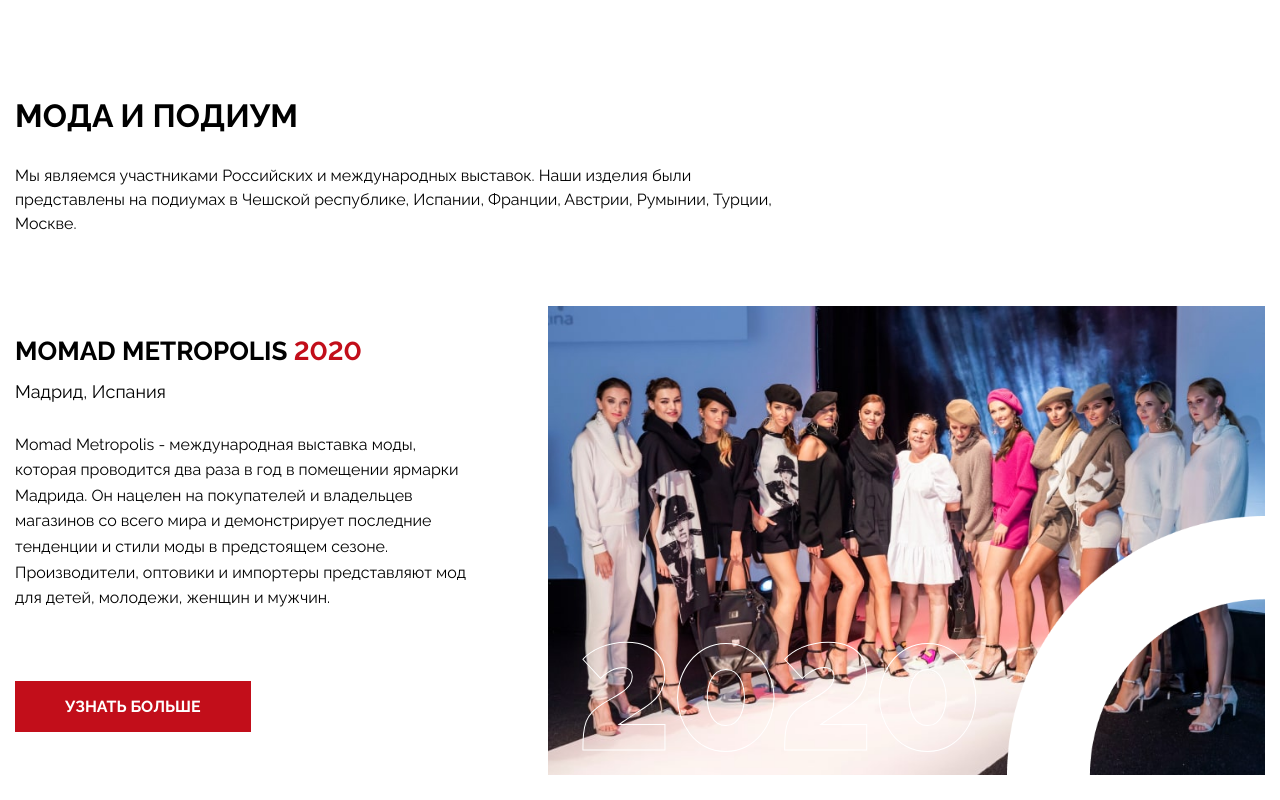
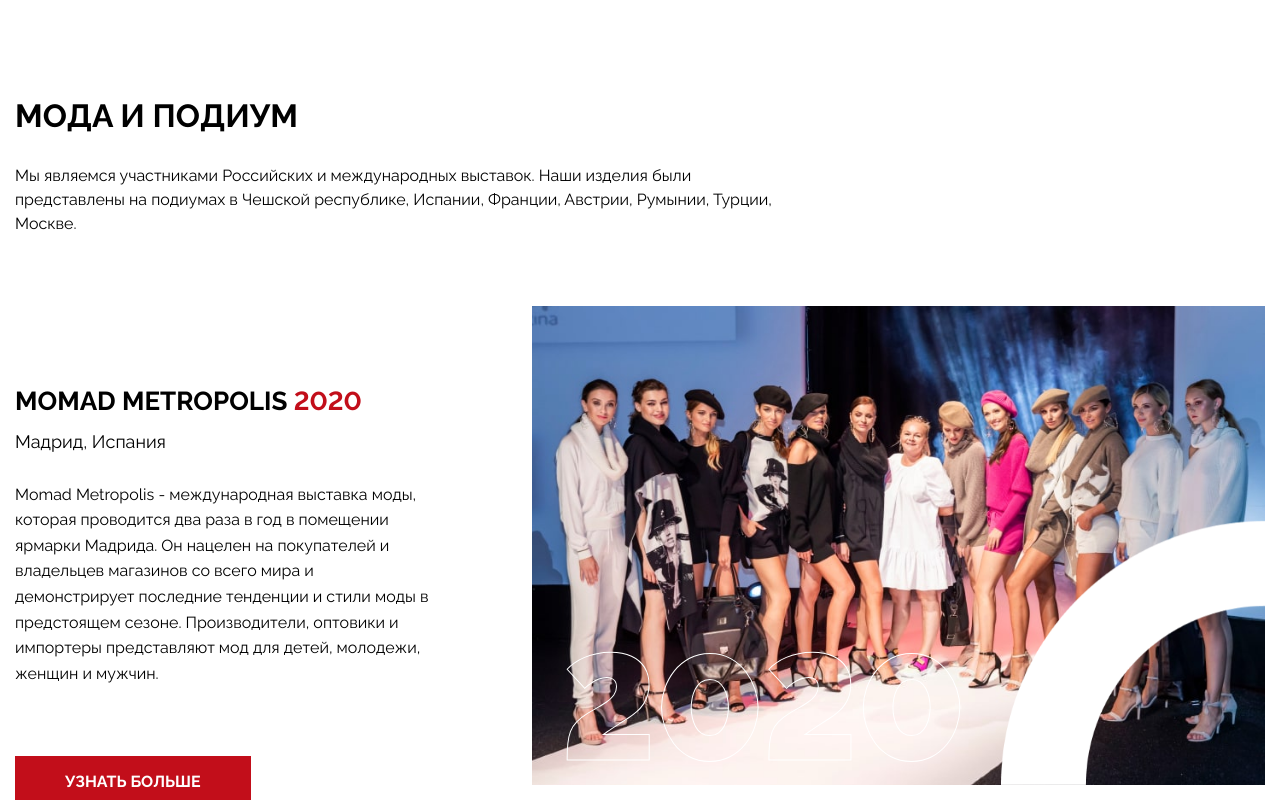
Before and after one commit to iv-tsim/levelpro, a plain HTML site: page index.html in a window 1280 px wide. Shown: the part 2000-2800 px from the top of the page. Drawn offline with Linux system fonts and the light colour scheme.

Commit message:
fashion redone

```diff
--- a/index.html
+++ b/index.html
@@ -152,22 +152,35 @@
                 <div class="container fashion-container">
                     <h2 class="title title_big fashion-title">Мода и подиум</h2>
                     <p class="fashion-text">Мы являемся участниками Российских и международных выставок. Наши изделия были представлены на подиумах в Чешской республике, Испании, Франции, Австрии, Румынии, Турции, Москве.</p>
-                    <div class="swiper-container fashion-slider">
+                    <div class="fashion-main">
+                        <div class="swiper-container fashion-slider__text">
                             <div class="swiper-wrapper">
-                            <div class="swiper-slide fashion-item">
-                                <div class="fashion-item__text">
+                                <div class="swiper-slide fashion-item__text">
                                     <div class="title title_medium fashion-item__title">Momad Metropolis <span>2020</span></div>
                                     <div class="fashion-item__location">Мадрид, Испания</div>
                                     <div class="fashion-item__desc">Momad Metropolis - международная выставка моды, которая проводится два раза в год в помещении ярмарки Мадрида. Он нацелен на покупателей и владельцев магазинов со всего мира и демонстрирует последние тенденции и стили моды в предстоящем сезоне. Производители, оптовики и импортеры представляют мод для детей, молодежи, женщин и мужчин.</div>
                                     <a href="#" class="btn btn_wide fashion-item__link">Узнать больше</a>
                                 </div>
-                                <div class="fashion-item__img" style="background-image: url(./img/index/fashion/1.jpg);">
-                                    <img src="./img/index/fashion/rec.jpg" alt="rec" class="fashion-item__img-inner">
-                                    <div class="fashion-item__img-year">2020</div>
-                                    <img src="./img/index/fashion/circle.png" alt="circle" class="fashion-item__img-dec">
+                                <div class="swiper-slide fashion-item__text">
+                                    <div class="title title_medium fashion-item__title">Momad Metropolis <span>2020</span></div>
+                                    <div class="fashion-item__location">Мадрид, Испания</div>
+                                    <div class="fashion-item__desc">Momad Metropolis - международная выставка моды, которая проводится два раза в год в помещении ярмарки Мадрида. Он нацелен на покупателей и владельцев магазинов со всего мира и демонстрирует последние тенденции и стили моды в предстоящем сезоне. Производители, оптовики и импортеры представляют мод для детей, молодежи, женщин и мужчин.</div>
+                                    <a href="#" class="btn btn_wide fashion-item__link">Узнать больше</a>
                                 </div>
                             </div>
                         </div>
+                        <div class="swiper-container fashion-slider__img">
+                            <div class="swiper-wrapper">
+                                <div class="swiper-slide fashion-item__img" style="background-image: url(./img/index/fashion/1.jpg);">
+                                    <img src="./img/index/fashion/rec.jpg" alt="rec" class="fashion-item__img-inner">
+                                    <div class="fashion-item__img-year">2020</div>
+                                </div>
+                                <div class="swiper-slide fashion-item__img" style="background-image: url(./img/index/fashion/1.jpg);">
+                                    <img src="./img/index/fashion/rec.jpg" alt="rec" class="fashion-item__img-inner">
+                                    <div class="fashion-item__img-year">2020</div>
+                                </div>
+                            </div>
+                            <img src="./img/index/fashion/circle.png" alt="circle" class="fashion-slider__img-dec">
                             <div class="slider-bottom fashion-slider__bottom">
                                 <div class="slider-count"></div>
                                 <div class="slider-arrows">
@@ -180,6 +193,7 @@
                                         <svg viewBox="0 0 11 15" xmlns="http://www.w3.org/2000/svg">
                                             <path d="M1.89737 0L0.128662 1.76877L5.85989 7.5L0.128662 13.2312L1.89737 15L9.39737 7.5L1.89737 0Z"/>
                                         </svg>
+                                    </div>
                                 </div>
                             </div>
                         </div>
--- a/js/main.js
+++ b/js/main.js
@@ -50,7 +50,26 @@ $(document).ready(function() {
 
         });
 
-        let fashionSlider = new Swiper('.fashion-slider', {
+        let fashionTextSlider = new Swiper('.fashion-slider__text', {
+
+            speed: 600,
+            spaceBetween: 15,
+            slidesPerView: 1,
+            slidesPerGroup: 1,
+            observer: true,
+            observeParents: true,
+            touchEventsTarget: 'wrapper',
+            on: {
+                slideChange() {
+
+                    fashionImgSlider.slideTo(this.realIndex);
+
+                }
+            }
+
+        });
+
+        let fashionImgSlider = new Swiper('.fashion-slider__img', {
 
             speed: 600,
             spaceBetween: 15,
@@ -70,6 +89,15 @@ $(document).ready(function() {
                     return '<div class="slider-count__current">' + addZero(current) + '</div>' +
                             '<div class="slider-count__dec"></div>' +
                             '<div class="slider-count__total">' + addZero(total) + '</div>';
+                }
+            },
+            on: {
+                slideChange() {
+
+                    let index = this.realIndex
+
+                    setTimeout(function() {fashionTextSlider.slideTo(index)}, 300);
+
                 }
             }
 
--- a/sass/general/_header.sass
+++ b/sass/general/_header.sass
@@ -21,6 +21,9 @@
         &__item
             color: #000
             font-size: 14px
+            transition: .3s color
+            &:hover
+                color: $shiraz
         &__item.active
             color: $shiraz
         &__dec
@@ -29,8 +32,14 @@
         font-weight: 700
         margin-right: 45px
         color: #000
+        transition: .3s color
+        &:hover
+            color: $shiraz
     &-email
         color: #000
+        transition: .3s color
+        &:hover
+            color: $shiraz
     &-sign
         margin-right: 85px
     &-bottom
--- a/sass/general/_menu.sass
+++ b/sass/general/_menu.sass
@@ -15,6 +15,8 @@
             &-img
                 margin-top: 7px
                 transition: .3s transform
+                opacity: 0
+                visibility: hidden
         &__body
             display: flex
             flex-direction: column
--- a/sass/general/_slider.sass
+++ b/sass/general/_slider.sass
@@ -29,12 +29,16 @@
         height: 15px
         svg
             height: 15px
-            fill: $shiraz
+            fill: #000
+            transition: .3s fill
+        &:hover
+            svg
+                fill: $shiraz
         &__prev
             margin-right: 30px
     &-arrow.swiper-button-disabled
         svg
-            fill: #000
+            fill: $silver
 
 @media (max-width: 1100px)
     .slider
--- a/sass/index/_fashion.sass
+++ b/sass/index/_fashion.sass
@@ -5,13 +5,10 @@
         margin-bottom: 100px
         line-height: 150%
         max-width: 780px
-    &-item
+    &-main
         display: flex
         align-items: flex-start
-        &__text
-            margin-top: 50px
-            width: 33.33%
-            margin-right: 100px
+    &-item
         &__title
             margin-bottom: 15px
             span
@@ -26,18 +23,12 @@
             background-repeat: no-repeat
             background-position: center center
             background-size: cover
-            flex-grow: 1
             position: relative
             &-inner
                 width: 100%
                 display: block
                 opacity: 0
                 visibility: hidden
-            &-dec
-                position: absolute
-                right: 0
-                bottom: 0
-                width: 36%
             &-year
                 -webkit-text-stroke: 1px #fff
                 position: absolute
@@ -50,8 +41,21 @@
     &-slider
         &__bottom
             margin-top: 50px
-            justify-content: flex-end
-            margin-right: 28%
+            margin-left: 60px
+        &__text
+            min-width: 33.33%
+            width: 33.33%
+            margin-top: 50px
+            margin-right: 100px
+        &__img
+            flex-grow: 1
+            position: relative
+            &-dec
+                position: absolute
+                right: 0
+                bottom: 69px
+                width: 36%
+                z-index: 1
 
 @media (max-width: 1300px)
     .fashion
```
Also changed, not shown: css/style.css, 1 other file. Lines whose indentation alone changed are shown as unchanged.
